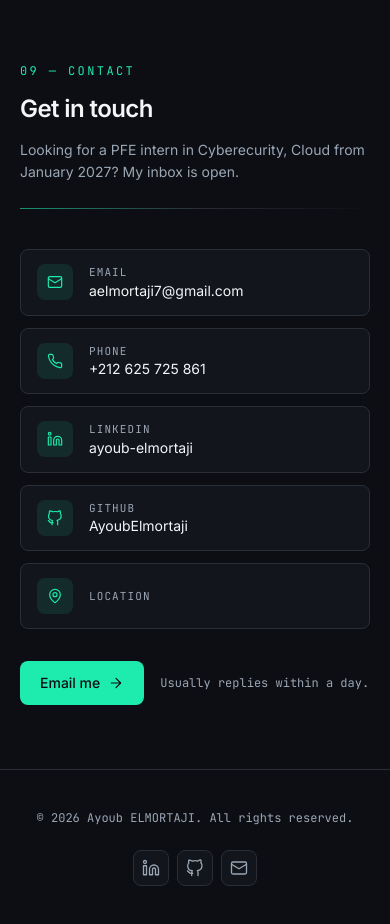
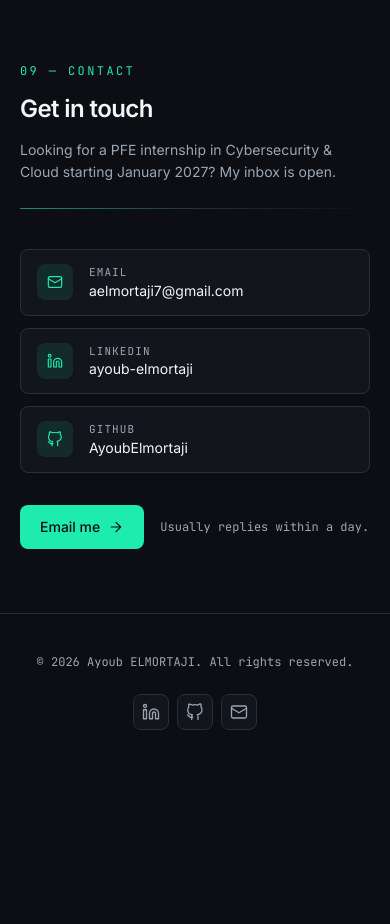
Before and after one commit to AyoubElmortaji/AyoubElmortaji, a Next.js app: page / in a window 390 px wide. Shown: the part 10780-11704 px from the top of the page. After the commit the page ends 11550 px from the top, so only its background shows below. Built offline with nearby package versions, Linux system fonts and the light colour scheme; no server answers.

Commit message:
Update contact information and improve blurb
Removed phone number and location from contact details. Updated blurb for clarity.

```diff
--- a/data/contact.ts
+++ b/data/contact.ts
@@ -11,14 +11,13 @@ export type SocialLink = {
 
 export const contact = {
   email: "aelmortaji7@gmail.com",
-  phone: "+212 625 725 861",
-  /** Phone in dial format for the tel: link. */
 
   linkedin: "https://linkedin.com/in/ayoub-elmortaji",
   github: "https://github.com/AyoubElmortaji",
+
   /** Short pitch above the contact form. */
   blurb:
-    "Looking for a PFE intern in Cyberecurity, Cloud   from January 2027?  My inbox is open.",
+    "Looking for a PFE internship in Cybersecurity & Cloud starting January 2027? My inbox is open.",
 };
 
 /** Rendered as the contact list and in the footer. */
@@ -28,12 +27,6 @@ export const socials: SocialLink[] = [
     href: `mailto:${contact.email}`,
     icon: "mail",
     display: contact.email,
-  },
-  {
-    label: "Phone",
-    href: `tel:${contact.phoneHref}`,
-    icon: "phone",
-    display: contact.phone,
   },
   {
     label: "LinkedIn",
@@ -47,10 +40,4 @@ export const socials: SocialLink[] = [
     icon: "github",
     display: "AyoubElmortaji",
   },
-  {
-    label: "Location",
-    href: "https://www.openstreetmap.org/search?query=Mohammedia%2C%20Morocco",
-    icon: "location",
-    display: contact.location,
-  },
 ];
```
